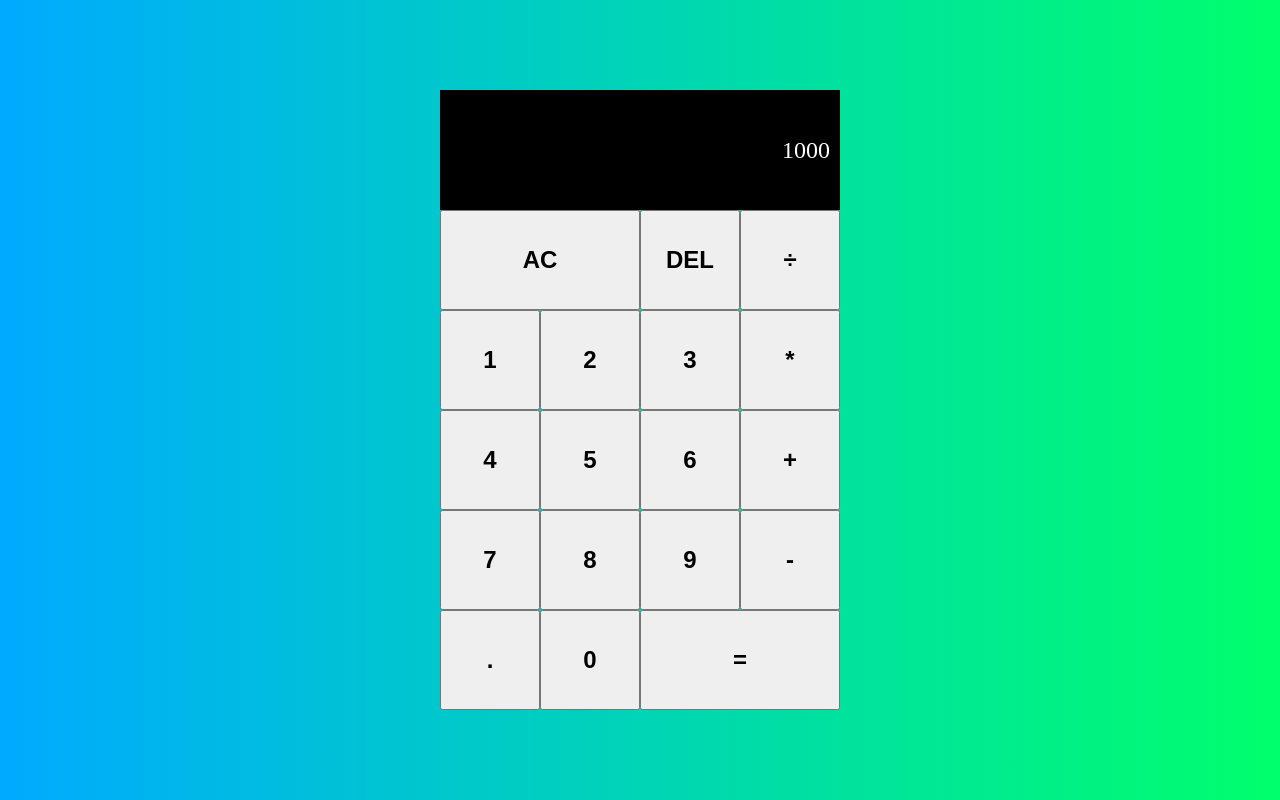
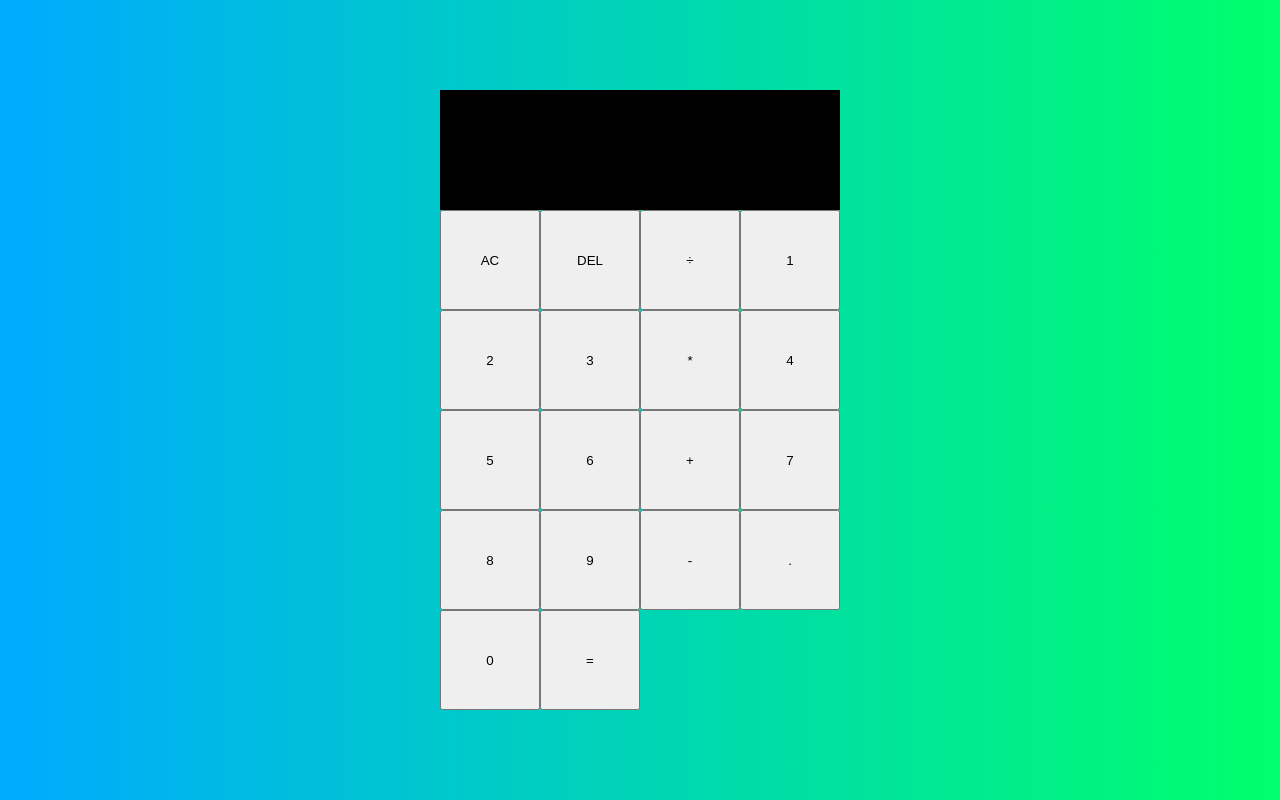
Before and after one commit to AndrejSimeunovic/Calculator, a plain HTML site: page index.html in a window 1280 px wide. Drawn offline with Linux system fonts and the light colour scheme.

Commit message:
deleted classes on button and added attributes

```diff
--- a/index.html
+++ b/index.html
@@ -7,32 +7,33 @@
     <meta name="viewport" content="width=device-width, initial-scale=1.0">
     <title>Calculator</title>
     <link rel="stylesheet" href="style.css">
+    <script src="script.js" defer></script>
 </head>
 
 <body>
     <div class="grid-container">
         <div class="screen">
-            <!--<div class="operator">500 &plus; 500</div>-->
-            <div class="result">1000</div>
+            <!--<div class="operator">500 + 500</div>-->
+            <div class="result"></div>
         </div>
-        <button class="btn all-clear">AC</button>
-        <button class="btn">DEL</button>
-        <button class="btn">÷</button>
-        <button class="btn">1</button>
-        <button class="btn">2</button>
-        <button class="btn">3</button>
-        <button class="btn">*</button>
-        <button class="btn">4</button>
-        <button class="btn">5</button>
-        <button class="btn">6</button>
-        <button class="btn">+</button>
-        <button class="btn">7</button>
-        <button class="btn">8</button>
-        <button class="btn">9</button>
-        <button class="btn">-</button>
-        <button class="btn">.</button>
-        <button class="btn">0</button>
-        <button class="btn equals">=</button>
+        <button data-all-clear class="span-two-columns">AC</button>
+        <button data-delete>DEL</button>
+        <button data-operation>÷</button>
+        <button data-number>1</button>
+        <button data-number>2</button>
+        <button data-number>3</button>
+        <button data-operation>*</button>
+        <button data-number>4</button>
+        <button data-number>5</button>
+        <button data-number>6</button>
+        <button data-operation>+</button>
+        <button data-number>7</button>
+        <button data-number>8</button>
+        <button data-number>9</button>
+        <button data-operation>-</button>
+        <button data-number>.</button>
+        <button data-number>0</button>
+        <button data-equals class="span-two-columns">=</button>
     </div>
 </body>
 
```
